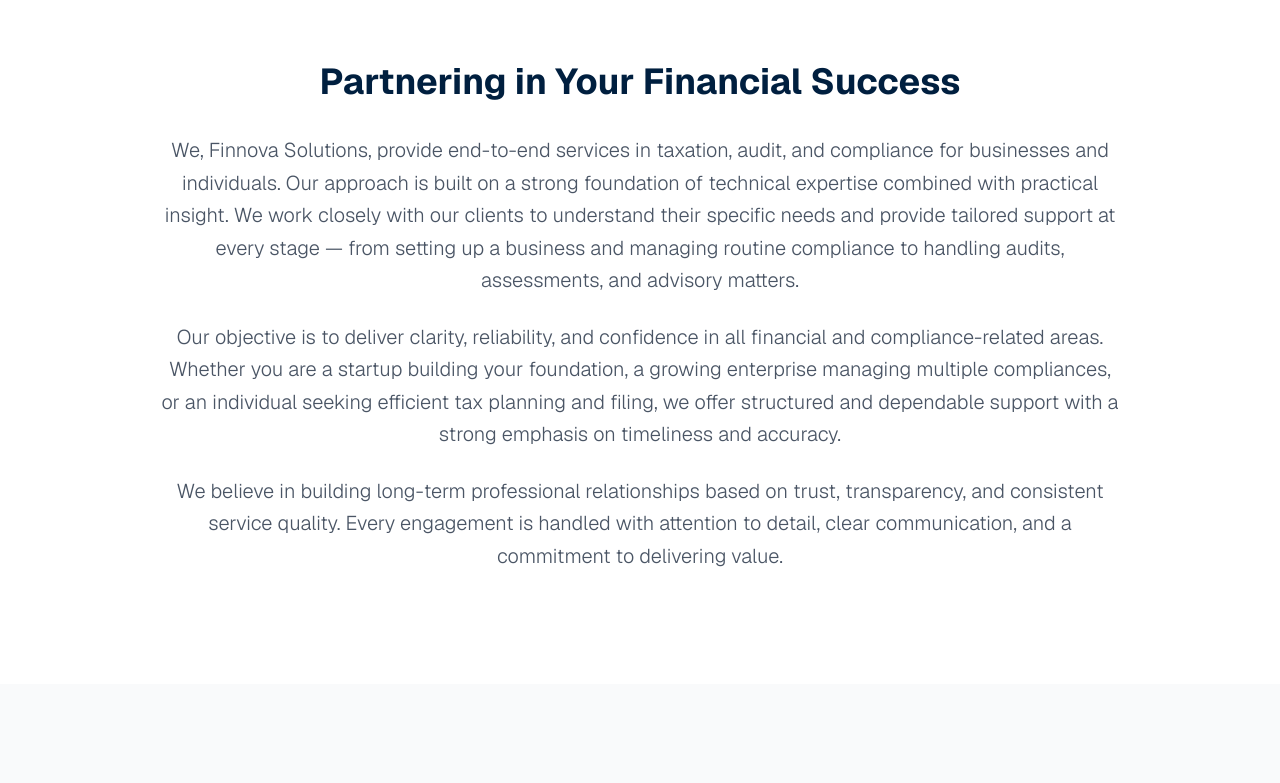
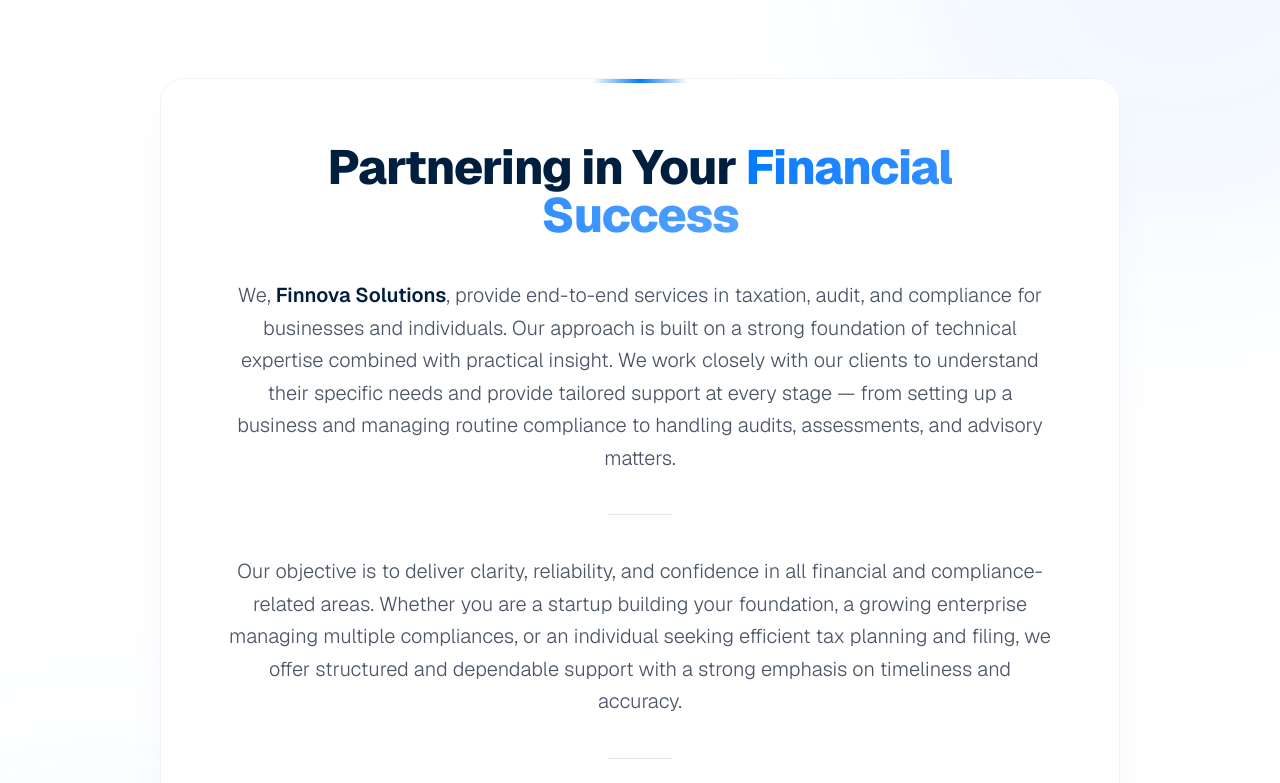
Before and after one commit to sriram263/finnova-solutions, a Next.js app: page / in a window 1280 px wide. Shown: the part 980-1763 px from the top of the page. Built offline with nearby package versions, Linux system fonts and the light colour scheme.

Commit message:
Home page paragraph design update

```diff
--- a/app/page.tsx
+++ b/app/page.tsx
@@ -128,24 +128,39 @@
       <TrustBar />
 
       {/* Introduction Section */}
-      <section className="py-20 md:py-28 bg-white dark:bg-[#000c19]">
-        <div className="max-w-5xl mx-auto px-4 sm:px-6 lg:px-8 text-center">
+      <section className="py-24 md:py-32 bg-white dark:bg-[#000c19] relative overflow-hidden">
+        {/* Subtle background decoration */}
+        <div className="absolute top-0 right-0 w-[600px] h-[600px] bg-brand-blue/5 rounded-full blur-[100px] -translate-y-1/2 translate-x-1/3 pointer-events-none"></div>
+        <div className="absolute bottom-0 left-0 w-[600px] h-[600px] bg-blue-400/5 rounded-full blur-[100px] translate-y-1/2 -translate-x-1/3 pointer-events-none"></div>
+
+        <div className="max-w-5xl mx-auto px-4 sm:px-6 lg:px-8 relative z-10">
           <motion.div
             initial={{ opacity: 0, y: 20 }}
             whileInView={{ opacity: 1, y: 0 }}
             viewport={{ once: true }}
             transition={{ duration: 0.6 }}
+            className="p-8 md:p-12 lg:p-16 rounded-3xl bg-white dark:bg-[#001224] border border-gray-100 dark:border-gray-800 shadow-2xl shadow-blue-900/5 dark:shadow-none relative"
           >
-            <h2 className="text-3xl md:text-4xl font-bold text-brand-navy dark:text-white mb-8">
-              Partnering in Your Financial Success
+            {/* Decorative accent */}
+            <div className="absolute top-0 left-1/2 -translate-x-1/2 w-24 h-1 bg-gradient-to-r from-transparent via-brand-blue to-transparent"></div>
+
+            <h2 className="text-3xl md:text-5xl font-extrabold text-brand-navy dark:text-white mb-10 text-center tracking-tight">
+              Partnering in Your <span className="text-transparent bg-clip-text bg-gradient-to-r from-brand-blue to-blue-400">Financial Success</span>
             </h2>
-            <div className="text-gray-600 dark:text-gray-300 text-lg md:text-xl leading-relaxed space-y-6 text-justify md:text-center font-light">
+
+            <div className="grid grid-cols-1 md:grid-cols-1 gap-8 text-gray-600 dark:text-gray-300 text-lg md:text-xl leading-relaxed font-light text-justify md:text-center">
               <p>
-                We, Finnova Solutions, provide end-to-end services in taxation, audit, and compliance for businesses and individuals. Our approach is built on a strong foundation of technical expertise combined with practical insight. We work closely with our clients to understand their specific needs and provide tailored support at every stage — from setting up a business and managing routine compliance to handling audits, assessments, and advisory matters.
+                We, <span className="font-semibold text-brand-navy dark:text-white">Finnova Solutions</span>, provide end-to-end services in taxation, audit, and compliance for businesses and individuals. Our approach is built on a strong foundation of technical expertise combined with practical insight. We work closely with our clients to understand their specific needs and provide tailored support at every stage — from setting up a business and managing routine compliance to handling audits, assessments, and advisory matters.
               </p>
+              <div className="flex justify-center my-2">
+                <div className="w-16 h-px bg-gray-200 dark:bg-gray-800"></div>
+              </div>
               <p>
                 Our objective is to deliver clarity, reliability, and confidence in all financial and compliance-related areas. Whether you are a startup building your foundation, a growing enterprise managing multiple compliances, or an individual seeking efficient tax planning and filing, we offer structured and dependable support with a strong emphasis on timeliness and accuracy.
               </p>
+              <div className="flex justify-center my-2">
+                <div className="w-16 h-px bg-gray-200 dark:bg-gray-800"></div>
+              </div>
               <p>
                 We believe in building long-term professional relationships based on trust, transparency, and consistent service quality. Every engagement is handled with attention to detail, clear communication, and a commitment to delivering value.
               </p>
--- a/components/layout/Footer.tsx
+++ b/components/layout/Footer.tsx
@@ -33,7 +33,6 @@
               <li><Link href="/about" className="text-gray-400 hover:text-white transition-colors text-sm">About Us</Link></li>
               <li><Link href="/services" className="text-gray-400 hover:text-white transition-colors text-sm">Our Services</Link></li>
               <li><Link href="/knowledge-hub" className="text-gray-400 hover:text-white transition-colors text-sm">Knowledge Hub</Link></li>
-              <li><Link href="/careers" className="text-gray-400 hover:text-white transition-colors text-sm">Careers</Link></li>
             </ul>
           </div>
 
```
